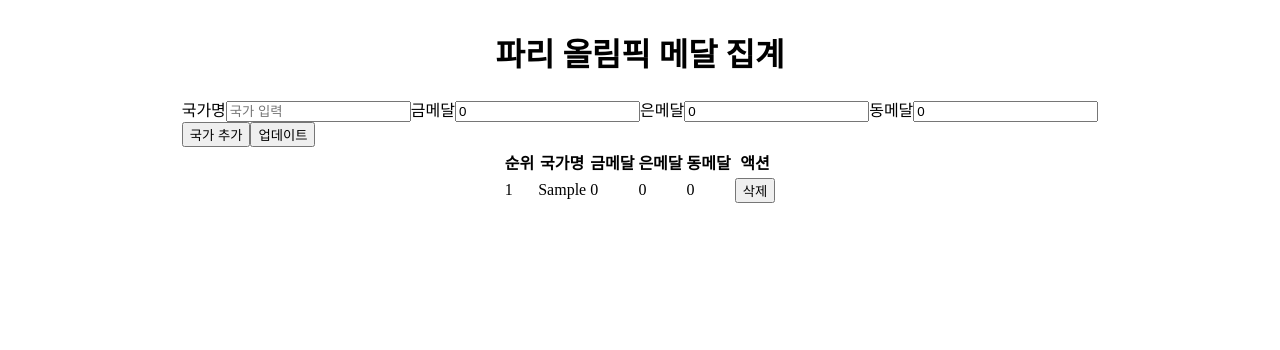
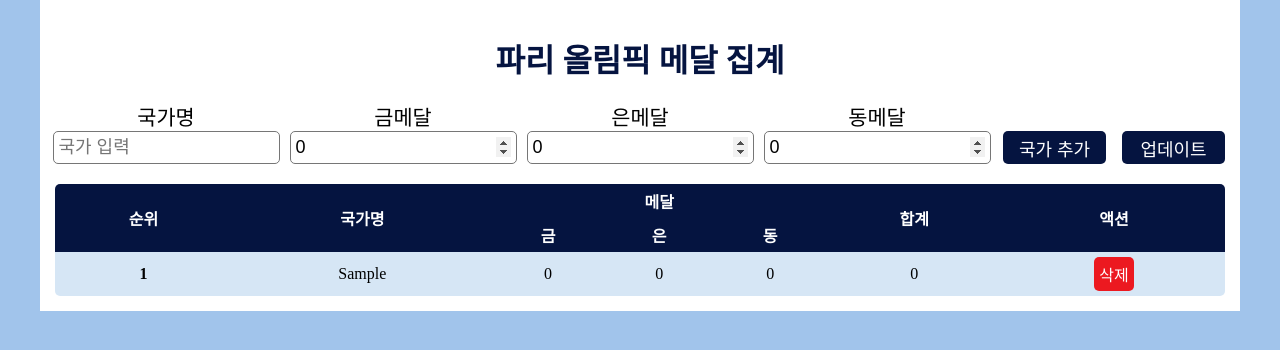
Before and after one commit to lukby2457/ReactBasicHomework, a React (Vite) app: page / in a window 1280 px wide. Both pictures are taken after typing "Sample" into the empty fields and a click on the button "국가 추가". Shown: the top 350 px of the page. Built offline with nearby package versions, Linux system fonts and the light colour scheme.

Commit message:
feat.기초 디자인 완료 및 Button 컴포넌트 분리

```diff
--- a/src/App.css
+++ b/src/App.css
@@ -1,8 +1,115 @@
+body {
+  background-color: #A1C4EB;
+  margin: 0;
+}
+
+h1 {
+  color: #051440;
+  text-align: center;
+  margin: 20px 0;
+}
+
+p {
+  margin: 0;
+}
+
+input[type="number"]::-webkit-inner-spin-button,
+input[type="number"]::-webkit-outer-spin-button {
+	-webkit-appearance: inner-spin-button;
+    opacity: 1;
+}
+
 .container {
-  width: 1200px;
+  background-color: white;
+  width: 1170px;
+  padding: 15px;
+  min-height: 200px;
   margin: 0 auto;
+
+}
+
+#inputForm {
+  width: 1170px;
+  margin-bottom: 20px;
+  display: flex;
+  justify-content: space-between;
+}
+
+.inputBox {
+  width: 222px;
   display: flex;
   flex-direction: column;
   justify-content: center;
   align-items: center;
+  font-size: 1.3em;
 }
+
+.inputBox > input {
+  width: 215px;
+  font-size: 18px;
+  border: 1px solid #767676;
+  border-radius: 5px;
+  padding: 5px 5px;
+}
+
+.buttonBox {
+  width: 222px;
+  display: flex;
+  justify-content: space-between;
+  align-items: end;
+}
+
+.buttonBox > button {
+  width: 103px;
+  height: 33px;
+  border: none;
+  font-size: 18px;
+  border-radius: 5px;
+  padding: 0;
+}
+
+.countryList {
+  width: 1170px;
+  background-color: white;
+  border-radius: 5px;
+  overflow: hidden;
+}
+
+table {
+  width: 100%;
+  border-collapse: collapse;
+  border-style: hidden;
+}
+
+table th, td {
+  font-size: 16px;
+  padding: 5px;
+}
+
+table th {
+  background-color: #051440;
+  color: white;
+}
+
+.rank {
+  font-weight: bold;
+}
+
+table td {
+  text-align: center;
+}
+
+tbody > tr:nth-child(2n + 1) {
+  background-color: #d6e6f5;
+}
+
+tbody > tr:nth-child(2n) {
+  background-color: #d1e6d1;
+}
+
+td > button {
+  font-size: 16px;
+  border: none;
+  border-radius: 5px;
+  padding: 5px;
+}
--- a/src/App.jsx
+++ b/src/App.jsx
@@ -1,6 +1,7 @@
 import React from 'react'
 import "./App.css";
 import { useState } from 'react';
+import Button from './components/Button';
 
 const App = () => {
   const [countryList, setCountryList] = useState([]);
@@ -79,15 +80,19 @@ const App = () => {
       return <p>국가를 등록해 보세요</p>;
     } else {
       return (
-        <table>
+        <table className='countryTable'>
           <thead>
             <tr>
-              <th>순위</th>
-              <th>국가명</th>
-              <th>금메달</th>
-              <th>은메달</th>
-              <th>동메달</th>
-              <th>액션</th>
+              <th rowSpan={2}>순위</th>
+              <th rowSpan={2}>국가명</th>
+              <th colSpan={3}>메달</th>
+              <th rowSpan={2}>합계</th>
+              <th rowSpan={2}>액션</th>
+            </tr>
+            <tr>
+              <th>금</th>
+              <th>은</th>
+              <th>동</th>
             </tr>
           </thead>
           <tbody>
@@ -107,12 +112,13 @@ const App = () => {
               .map((list, index) => {
                 return (
                   <tr key={list.id}>
-                    <td>{index + 1}</td>
+                    <td className='rank'>{index + 1}</td>
                     <td>{list.country}</td>
                     <td>{list.gold}</td>
                     <td>{list.silver}</td>
                     <td>{list.bronze}</td>
-                    <td><button onClick={() => deleteCountryResult(list.id)}>삭제</button></td>
+                    <td>{list.gold + list.silver + list.bronze}</td>
+                    <td><Button color={"#EC1920"} onClick={() => deleteCountryResult(list.id)}>삭제</Button></td>
                   </tr>
                 )
               })
@@ -126,7 +132,8 @@ const App = () => {
   return (
     <div className='container'>
       <h1>파리 올림픽 메달 집계</h1>
-      <form id='inputForm'>
+      <form id='inputForm' className='inputForm'>
+        <div className='inputBox'>
           <label htmlFor='country'>국가명</label>
           <input
             type="text"
@@ -137,6 +144,8 @@ const App = () => {
               setCountry(e.target.value);
             }}
           />
+        </div>
+        <div className='inputBox'>
           <label htmlFor='goldCount'>금메달</label>
           <input
             type="number"
@@ -146,6 +155,8 @@ const App = () => {
               setGold(e.target.value);
             }}
           />
+        </div>
+        <div className='inputBox'>
           <label htmlFor='silverCount'>은메달</label>
           <input
             type="number"
@@ -155,6 +166,8 @@ const App = () => {
               setSilver(e.target.value);
             }}
           />
+        </div>
+        <div className='inputBox'>
           <label htmlFor='bronzeCount'>동메달</label>
           <input
             type="number"
@@ -164,12 +177,13 @@ const App = () => {
               setBronze(e.target.value);
             }}
           />
-        <div>
-          <button type='submit' onClick={createCountryResult}>국가 추가</button>
-          <button type="button" onClick={updateCountryResult}>업데이트</button>
+        </div>
+        <div className='buttonBox'>
+          <Button color={"#051440"} type='submit' onClick={createCountryResult}>국가 추가</Button>
+          <Button color={"#051440"} type="button" onClick={updateCountryResult}>업데이트</Button>
         </div>
       </form>
-      <div className='country_list'>
+      <div className='countryList'>
         {createComponent()}
       </div>
     </div>
--- /dev/null
+++ b/src/components/Button.jsx
@@ -0,0 +1,10 @@
+import React from 'react'
+
+const Button = ({children, type, onClick, color}) => {
+  if(type) {
+    return <button style={{backgroundColor: color, color: "white"}} type={type} onClick={onClick}>{children}</button>
+  }
+  return <button style={{backgroundColor: color, color: "white"}} onClick={onClick}>{children}</button>
+}
+
+export default Button
```
Lines whose indentation alone changed are shown as unchanged.
